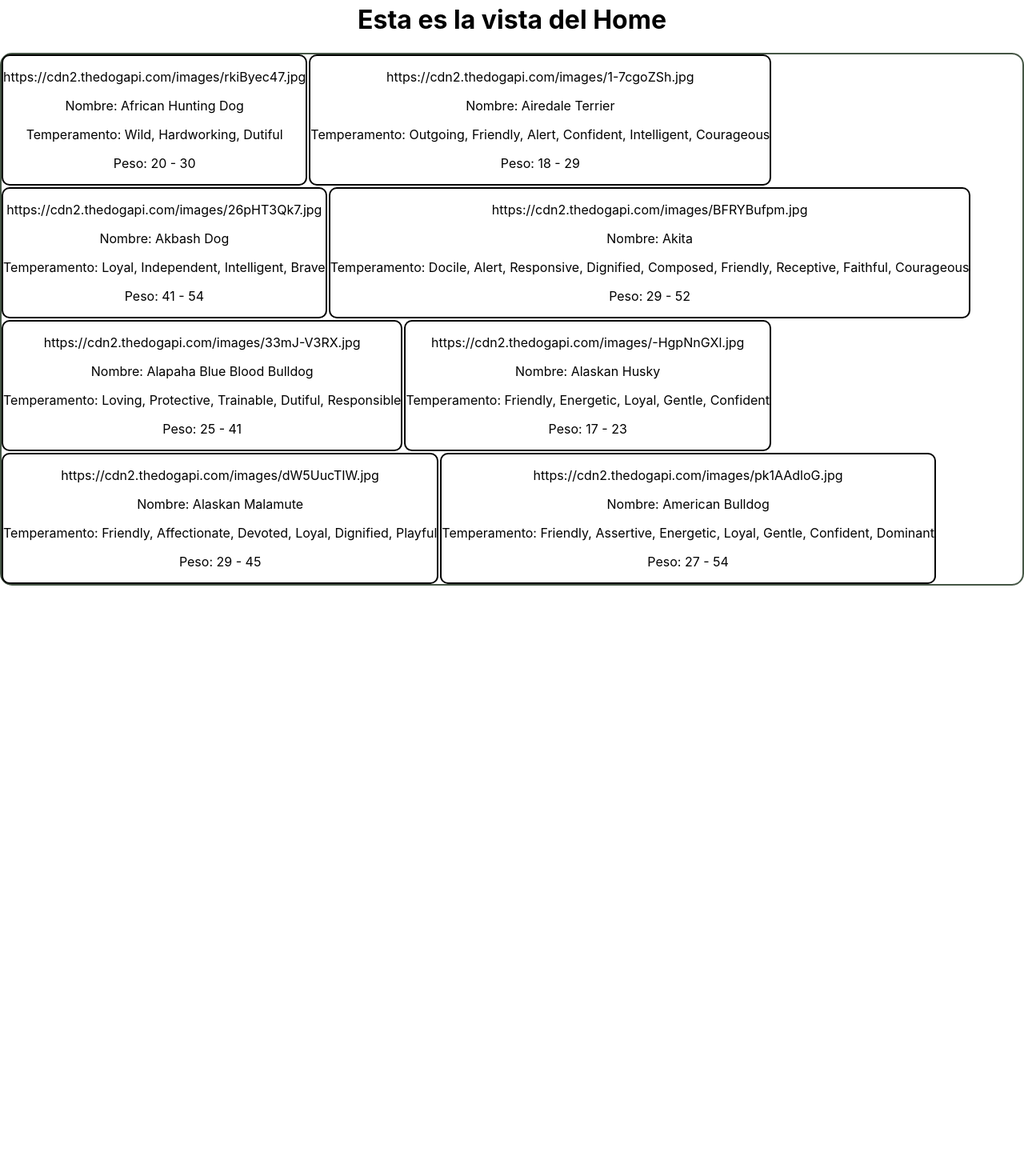
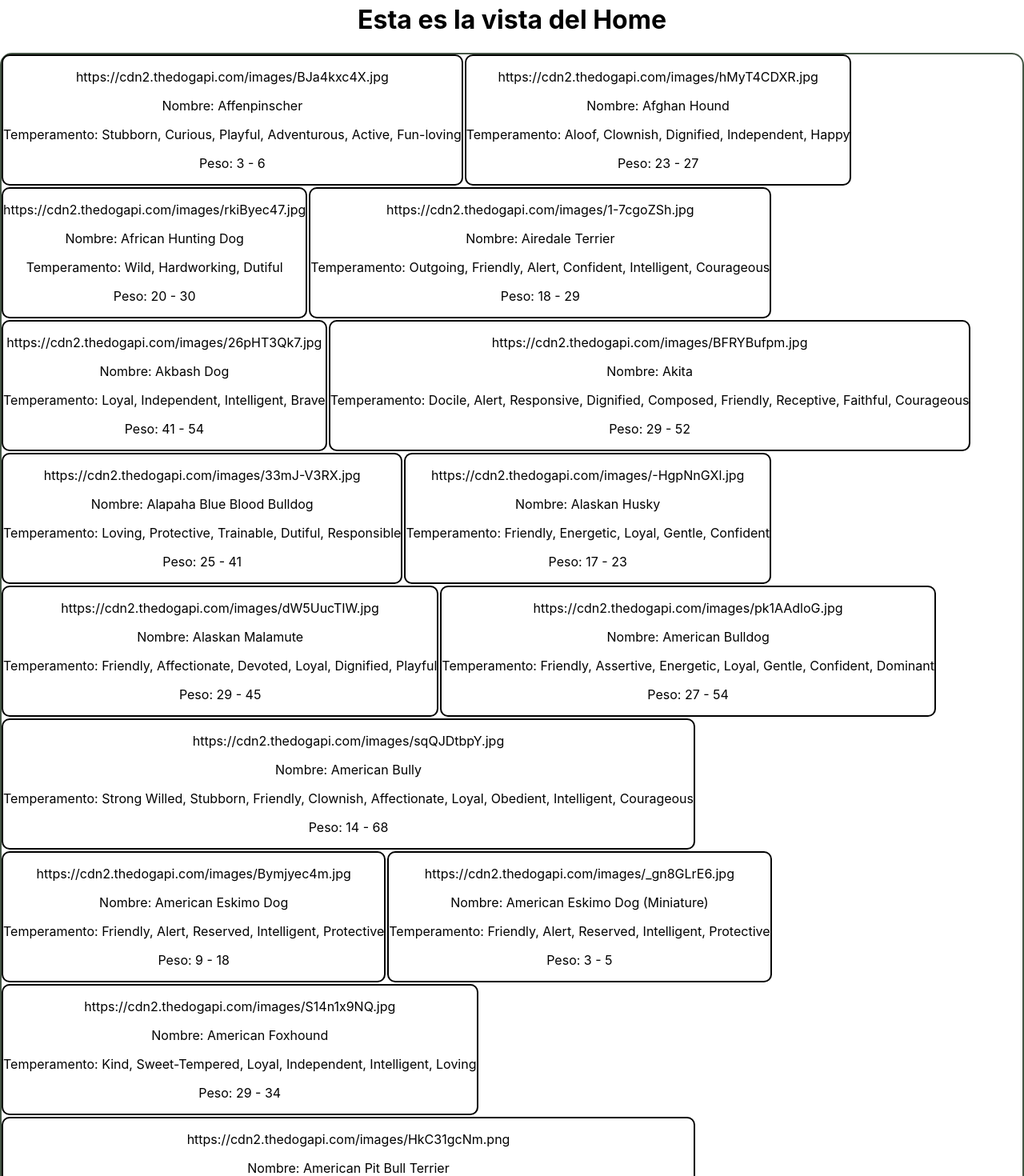
Before and after one commit to Sandriuxm11/Henry_PIdogs, a React (Create React App) app in the folder client/: page /home in a window 1280 px wide. Shown: the part 40-1510 px from the top of the page at 80% size. Before the commit the page ends 800 px from the top, so only its background shows below. Built offline with nearby package versions, Linux system fonts and the light colour scheme.

Commit message:
avanzando con redux

```diff
--- a/client/src/components/CardsContainer/Cardscontainer.jsx
+++ b/client/src/components/CardsContainer/Cardscontainer.jsx
@@ -3,6 +3,26 @@ import style from "./Cardscontainer.module.css";
 
 const CardsContainer = () => {
     const dogs = [
+        {
+            "id": 1,
+            "imagen": "https://cdn2.thedogapi.com/images/BJa4kxc4X.jpg",
+            "name": "Affenpinscher",
+            "altura": "23 - 29",
+            "peso": "3 - 6",
+            "años_de_vida": "10 - 12 years",
+            "temperamento": "Stubborn, Curious, Playful, Adventurous, Active, Fun-loving",
+            "created": false
+        },
+        {
+            "id": 2,
+            "imagen": "https://cdn2.thedogapi.com/images/hMyT4CDXR.jpg",
+            "name": "Afghan Hound",
+            "altura": "64 - 69",
+            "peso": "23 - 27",
+            "años_de_vida": "10 - 13 years",
+            "temperamento": "Aloof, Clownish, Dignified, Independent, Happy",
+            "created": false
+        },
         {
             "id": 3,
             "imagen": "https://cdn2.thedogapi.com/images/rkiByec47.jpg",
@@ -18,7 +38,7 @@ const CardsContainer = () => {
             "imagen": "https://cdn2.thedogapi.com/images/1-7cgoZSh.jpg",
             "name": "Airedale Terrier",
             "altura": "53 - 58",
-            "peso":"18 - 29",
+            "peso": "18 - 29",
             "años_de_vida": "10 - 13 years",
             "temperamento": "Outgoing, Friendly, Alert, Confident, Intelligent, Courageous",
             "created": false
@@ -45,7 +65,7 @@ const CardsContainer = () => {
         },
         {
             "id": 7,
-            "imagen":"https://cdn2.thedogapi.com/images/33mJ-V3RX.jpg",
+            "imagen": "https://cdn2.thedogapi.com/images/33mJ-V3RX.jpg",
             "name": "Alapaha Blue Blood Bulldog",
             "altura": "46 - 61",
             "peso": "25 - 41",
@@ -75,15 +95,77 @@ const CardsContainer = () => {
         },
         {
             "id": 10,
-            "imagen":"https://cdn2.thedogapi.com/images/pk1AAdloG.jpg",
+            "imagen": "https://cdn2.thedogapi.com/images/pk1AAdloG.jpg",
             "name": "American Bulldog",
             "altura": "56 - 69",
             "peso": "27 - 54",
             "años_de_vida": "10 - 12 years",
             "temperamento": "Friendly, Assertive, Energetic, Loyal, Gentle, Confident, Dominant",
             "created": false
+        },
+        {
+            "id": 11,
+            "imagen": "https://cdn2.thedogapi.com/images/sqQJDtbpY.jpg",
+            "name": "American Bully",
+            "altura": "36 - 43",
+            "peso": "14 - 68",
+            "años_de_vida": "8 – 15 years",
+            "temperamento": "Strong Willed, Stubborn, Friendly, Clownish, Affectionate, Loyal, Obedient, Intelligent, Courageous",
+            "created": false
+        },
+        {
+            "id": 12,
+            "imagen": "https://cdn2.thedogapi.com/images/Bymjyec4m.jpg",
+            "name": "American Eskimo Dog",
+            "altura": "38 - 48",
+            "peso": "9 - 18",
+            "años_de_vida": "12 - 15 years",
+            "temperamento": "Friendly, Alert, Reserved, Intelligent, Protective",
+            "created": false
+        },
+        {
+            "id": 13,
+            "imagen": "https://cdn2.thedogapi.com/images/_gn8GLrE6.jpg",
+            "name": "American Eskimo Dog (Miniature)",
+            "altura": "23 - 30",
+            "peso": "3 - 5",
+            "años_de_vida": "13 – 15 years",
+            "temperamento": "Friendly, Alert, Reserved, Intelligent, Protective",
+            "created": false
+        },
+        {
+            "id": 14,
+            "imagen": "https://cdn2.thedogapi.com/images/S14n1x9NQ.jpg",
+            "name": "American Foxhound",
+            "altura": "53 - 71",
+            "peso": "29 - 34",
+            "años_de_vida": "8 - 15 years",
+            "temperamento": "Kind, Sweet-Tempered, Loyal, Independent, Intelligent, Loving",
+            "created": false
+        },
+        {
+            "id": 15,
+            "imagen": "https://cdn2.thedogapi.com/images/HkC31gcNm.png",
+            "name": "American Pit Bull Terrier",
+            "altura": "43 - 53",
+            "peso": "14 - 27",
+            "años_de_vida": "10 - 15 years",
+            "temperamento": "Strong Willed, Stubborn, Friendly, Clownish, Affectionate, Loyal, Obedient, Intelligent, Courageous",
+            "created": false
+        },
+        {
+            "id": 16,
+            "imagen": "https://cdn2.thedogapi.com/images/rJIakgc4m.jpg",
+            "name": "American Staffordshire Terrier",
+            "altura": "43 - 48",
+            "peso": "23 - 27",
+            "años_de_vida": "12 - 15 years",
+            "temperamento": "Tenacious, Friendly, Devoted, Loyal, Attentive, Courageous",
+            "created": false
         }
     ];
+
+    // const dogs = useSelector(state => state.users);
 
     return (
         <div className={style.CardsContainer}>
--- a/client/src/index.js
+++ b/client/src/index.js
@@ -4,11 +4,15 @@ import './index.css';
 import App from './App';
 import reportWebVitals from './reportWebVitals';
 import {BrowserRouter} from "react-router-dom";
+import { Provider } from 'react-redux';
+import store from "./redux/store";
 
 ReactDOM.render(
-  <BrowserRouter>
-    <App />
-  </BrowserRouter>
+  <Provider store={store}>
+    <BrowserRouter>
+      <App />
+    </BrowserRouter>
+  </Provider>
   ,
   document.getElementById('root')
 );
--- /dev/null
+++ b/client/src/redux/reducer.js
@@ -0,0 +1,12 @@
+const initialState = {
+    users: [],
+};
+
+const reducer = (state=initialState, action) => {
+    switch(action.type){
+        default:
+            return {...state};
+    }
+};
+
+export default reducer;
--- /dev/null
+++ b/client/src/redux/store.js
@@ -0,0 +1,6 @@
+import {createStore} from "redux";
+import reducer from "./reducer";
+
+const store = createStore(reducer);
+
+export default store;
```
Also changed, not shown: client/src/redux/actions.js (added).
